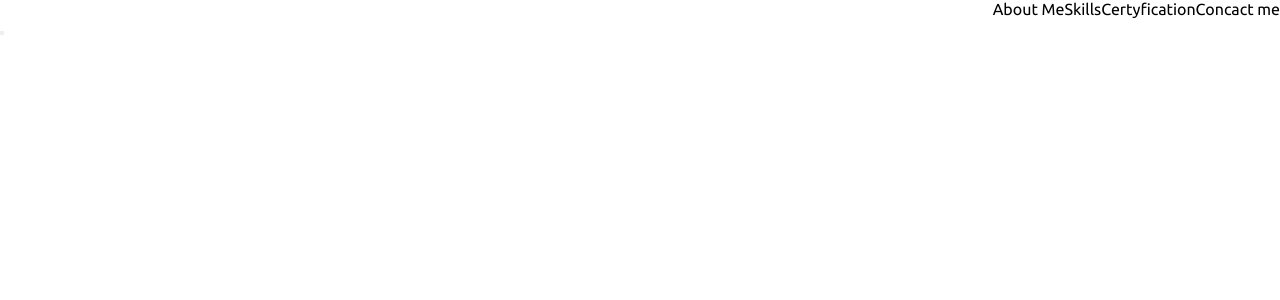
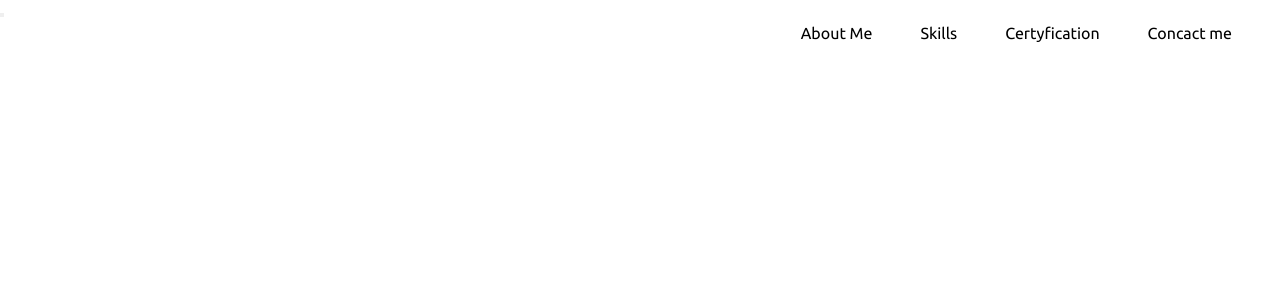
Before and after one commit to Kry765/Portfolio, a React (Create React App) app: page / in a window 1280 px wide. Shown: the top 300 px of the page. Built offline with nearby package versions, Linux system fonts and the light colour scheme.

Commit message:
modified nav

```diff
--- a/src/components/main.js
+++ b/src/components/main.js
@@ -15,12 +15,13 @@ export default class Main extends React.Component {
 			<div>
 				<nav className='nav'>
 					{/*DESKTOP NAV*/}
-					<div className='nav__desktop-nav-items'>
-						<div className='desktop-nav-items__desktop-menu-item'>About Me</div>
-						<div className='desktop-nav-items__desktop-menu-item'>Skills</div>
-						<div className='desktop-nav-items__desktop-menu-item'>Certyfication</div>
-						<div className='desktop-nav-items__desktop-menu-item'>Concact me</div>
+					<div className='nav__desktop-menu-items'>
+						<a className='nav__desktop-menu-item'>About Me</a>
+						<a className='nav__desktop-menu-item'>Skills</a>
+						<a className='nav__desktop-menu-item'>Certyfication</a>
+						<a className='nav__desktop-menu-item'>Concact me</a>
 					</div>
+
 					{/*MOBILE NAV*/}
 					<button onClick={this.ToggleClass}>
 						<IconMenu2 className='nav__burger-icon' />
--- a/src/style/main.scss
+++ b/src/style/main.scss
@@ -48,15 +48,16 @@ body {
 
 	//DESKTOP NAV
 
-	&__desktop-nav-items {
-		display: flex;
-		flex-direction: row;
-		justify-content: flex-end;
+	&__desktop-menu-items {
+		display: none;
+		position: absolute;
+		top: 0;
+		right: 0;
+		margin: 1.5em;
 	}
-}
-
-.toggle-menu-nav {
-	display: none;
+	&__desktop-menu-item {
+		padding: 1.5em;
+	}
 }
 
 @media (min-width: 768px) {
@@ -64,5 +65,8 @@ body {
 		&__burger-icon {
 			display: none;
 		}
+		&__desktop-menu-items {
+			display: block;
+		}
 	}
 }
```
